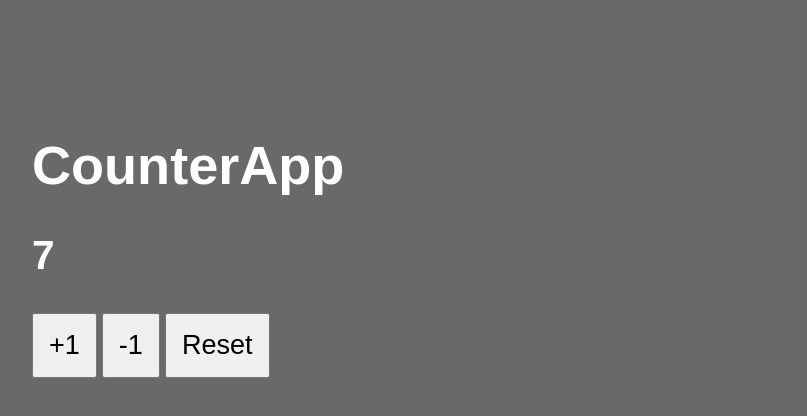
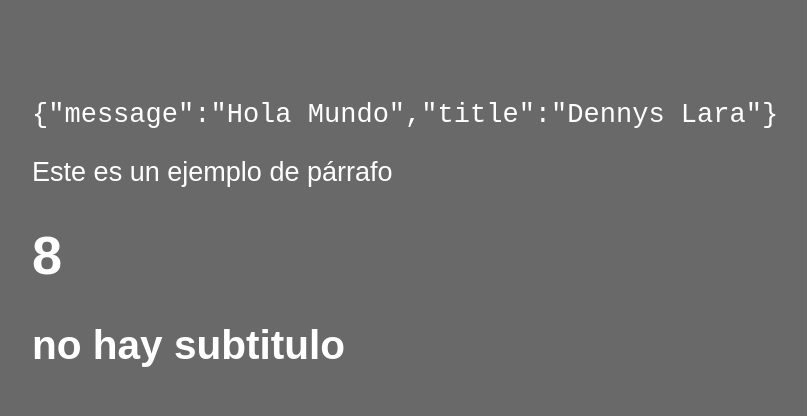
Before and after one commit to dennysjlarau/react-yarm-vit, a React (Vite) app: page / in a window 1280 px wide. Shown: the top 416 px of the page, without its empty margins (66-873 px from the left). Built offline with nearby package versions, Linux system fonts and the light colour scheme.

Commit message:
añadir reac testing library para probar dom

```diff
--- a/package.json
+++ b/package.json
@@ -18,6 +18,7 @@
   "devDependencies": {
     "@babel/core": "^7.19.6",
     "@babel/preset-env": "^7.19.4",
+    "@testing-library/react": "^13.4.0",
     "@types/jest": "^29.2.0",
     "@types/react": "^18.0.17",
     "@types/react-dom": "^18.0.6",
--- a/src/main.jsx
+++ b/src/main.jsx
@@ -7,6 +7,6 @@ import { CounterApp } from './CounterApp';
 
 ReactDOM.createRoot(document.getElementById('root')).render(
   <React.StrictMode>
-    <CounterApp value={7}/>
+    <FirstApp />
   </React.StrictMode>
 );
```
Also changed, not shown: 1 other file (tests, documents, lock files or other folders).
